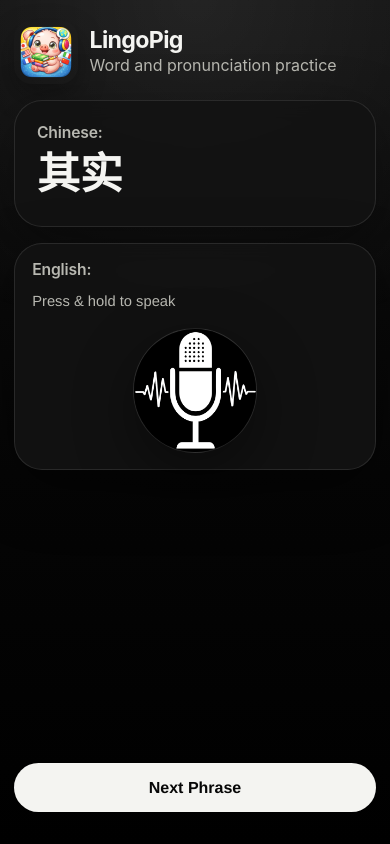
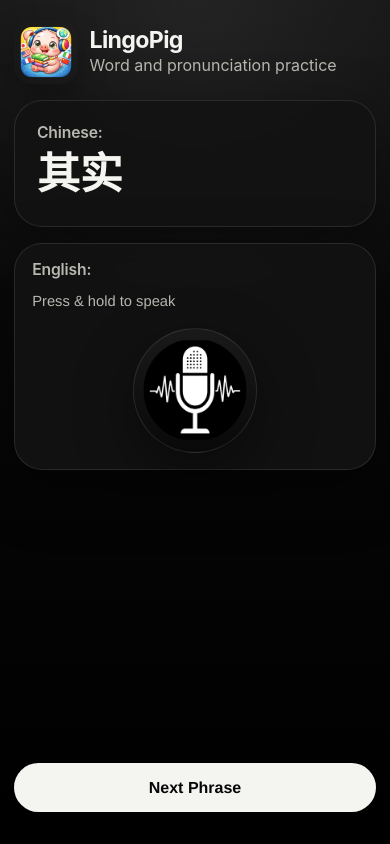
Before and after one commit to junior-building-things/LingoPig, a Next.js app: page / in a window 390 px wide. Built offline with nearby package versions, Linux system fonts and the light colour scheme.

Commit message:
Inset microphone icon inside button

```diff
--- a/src/app/globals.css
+++ b/src/app/globals.css
@@ -202,7 +202,7 @@ button {
   border-radius: 999px;
   background: linear-gradient(180deg, var(--surface-strong), rgba(9, 9, 9, 0.98));
   color: var(--text);
-  padding: 0;
+  padding: clamp(0.32rem, 1.4vw, 0.42rem);
   align-items: center;
   justify-content: center;
   box-shadow: var(--shadow);
@@ -269,9 +269,9 @@ button {
   width: 100%;
   height: 100%;
   border-radius: 999px;
-  object-fit: cover;
+  object-fit: contain;
   pointer-events: none;
-  transform: scale(1.08);
+  transform: scale(0.92);
   -webkit-touch-callout: none;
   -webkit-user-drag: none;
   -webkit-user-select: none;
```
Also changed, not shown: 1 other file (tests, documents, lock files or other folders).
